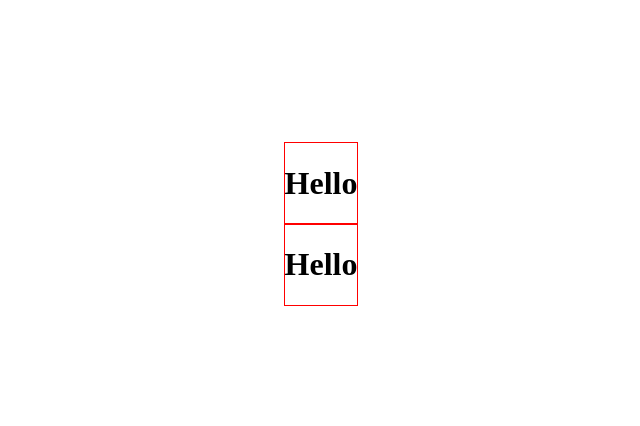
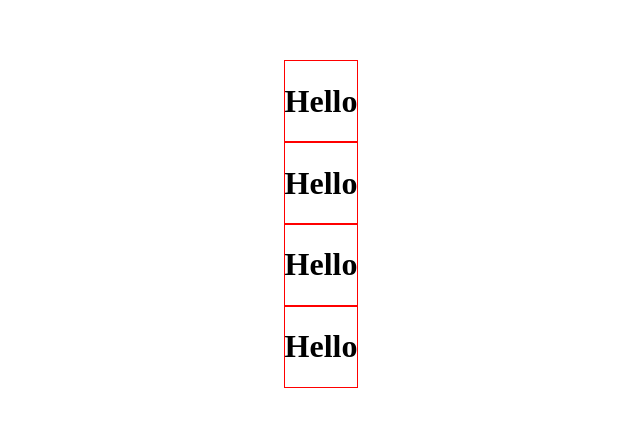
Before and after one commit to YouGoDevs/Sexy-UI, a React (Create React App) app: page / in a window 1280 px wide. Shown: the part 184-610 px from the top of the page, without its empty margins (327-967 px from the left). Built offline with nearby package versions, Linux system fonts and the light colour scheme.

Commit message:
Cleaned up conditional in Accordion.js

```diff
--- a/src/packages/accordion/src/accordion.js
+++ b/src/packages/accordion/src/accordion.js
@@ -24,13 +24,13 @@ export const Accordion = ({
   return (
     <div
       style={{ border: "1px solid red" }}
-      onClick={multiple === true ? onToggle : toggleVisible}
+      onClick={toggleVisible}
     >
       <> {children[0]} </>
 
-      {visibility === true ? (
+      {!visibility  ? null : (
         <AccordionPanel> {children[1]} </AccordionPanel>
-      ) : null}
+      )}
     </div>
   );
 };
--- a/src/packages/accordion/src/accordioncontainer.js
+++ b/src/packages/accordion/src/accordioncontainer.js
@@ -8,11 +8,9 @@ import React from "react";
   Toggles visibility for multiple accordions using the "multiple prop"
 
 
-
-
 */
 
-export const AccordionContainer = ({ children, multiple = false }) => {
+export const AccordionContainer = ({ children }) => {
 
   // setActive accordion state and visibility from Parent container
   // const [activeAccordion, setActiveAccordion] = useState(null);
--- a/src/packages/accordion/src/useCaseAccordion.js
+++ b/src/packages/accordion/src/useCaseAccordion.js
@@ -14,6 +14,14 @@ export const UseCaseAccordion = () => {
           <h1>Hello</h1>
           <div>Yerrrr</div>
         </Accordion>
+        <Accordion>
+          <h1>Hello</h1>
+          <div>Yerrrr</div>
+        </Accordion>
+        <Accordion>
+          <h1>Hello</h1>
+          <div>Yerrrr</div>
+        </Accordion>
       </AccordionContainer>
     </div>
   );
```
